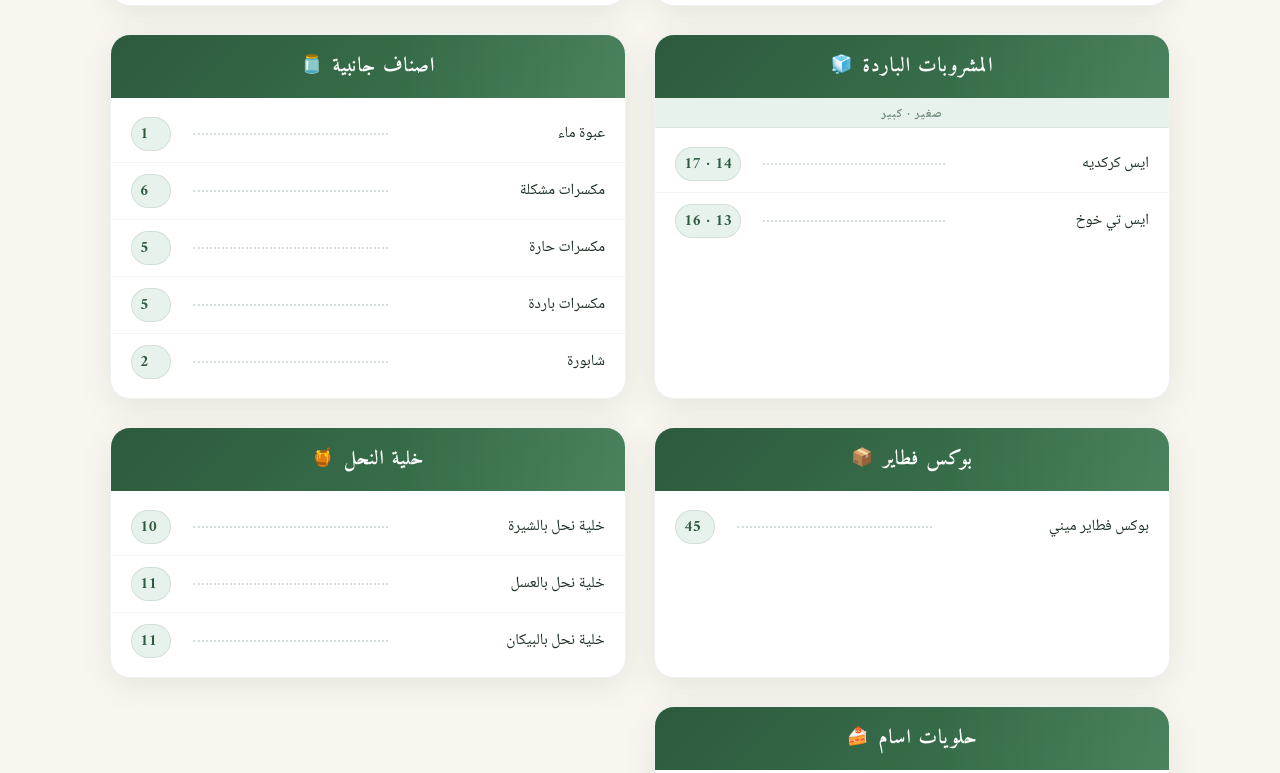
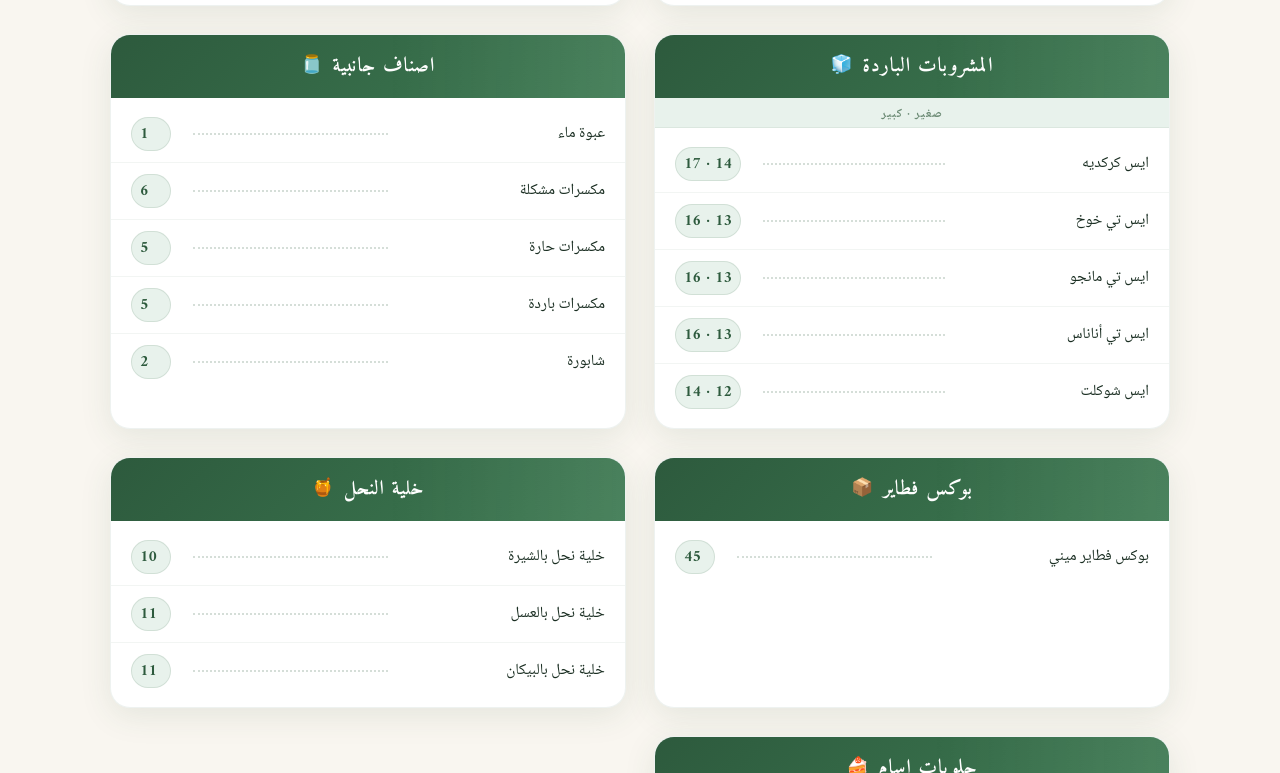
Before and after one commit to marw92/assam, a website built with Vite: page index.html in a window 1280 px wide. Shown: the part 1561-2334 px from the top of the page. Built offline with nearby package versions, Linux system fonts and the light colour scheme.

Commit message:
menu update

```diff
--- a/index.html
+++ b/index.html
@@ -163,6 +163,9 @@
       <div class="items-list">
         <div class="menu-item"><span class="item-name">ايس كركديه</span><span class="item-dots"></span><span class="item-price">14 · 17</span></div>
         <div class="menu-item"><span class="item-name">ايس تي خوخ</span><span class="item-dots"></span><span class="item-price">13 · 16</span></div>
+        <div class="menu-item"><span class="item-name">ايس تي مانجو</span><span class="item-dots"></span><span class="item-price">13 · 16</span></div>
+        <div class="menu-item"><span class="item-name">ايس تي أناناس</span><span class="item-dots"></span><span class="item-price">13 · 16</span></div>
+        <div class="menu-item"><span class="item-name">ايس شوكلت</span><span class="item-dots"></span><span class="item-price">12 · 14</span></div>
       </div>
     </div>
 
```
